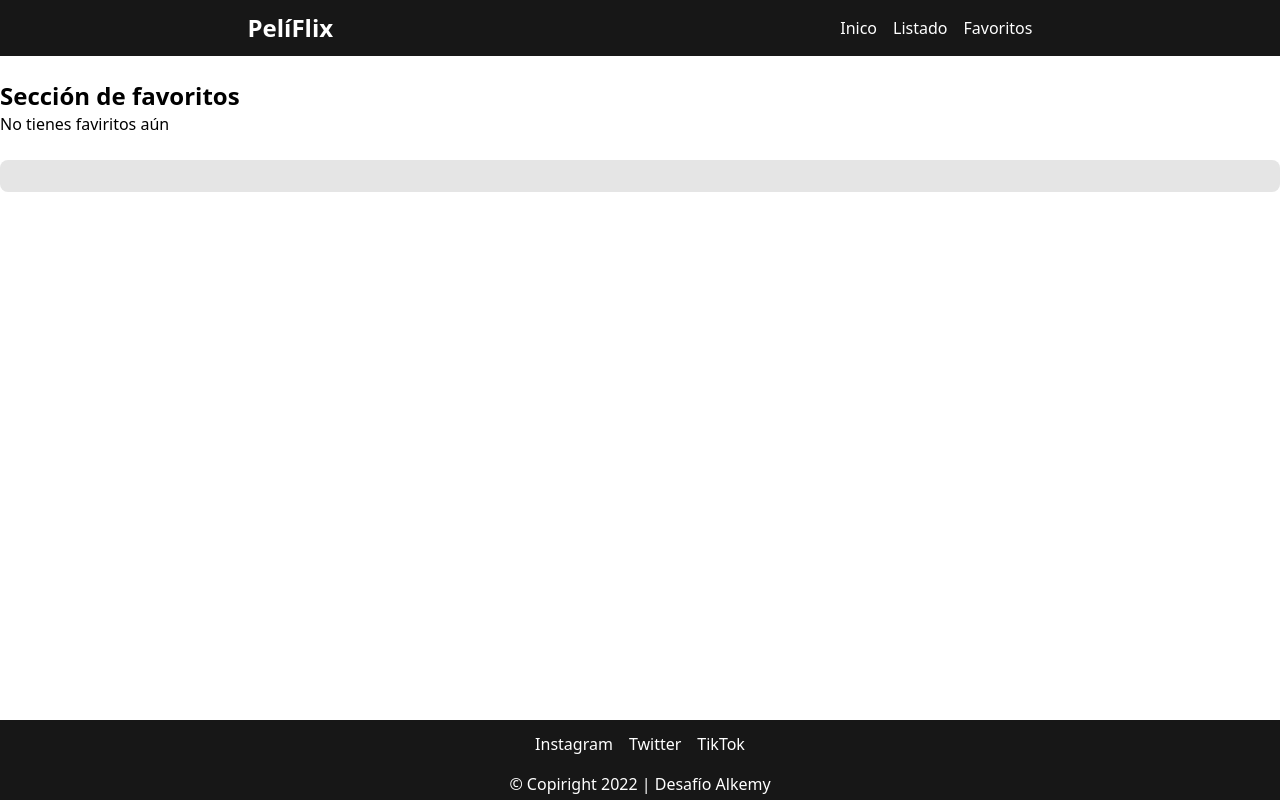
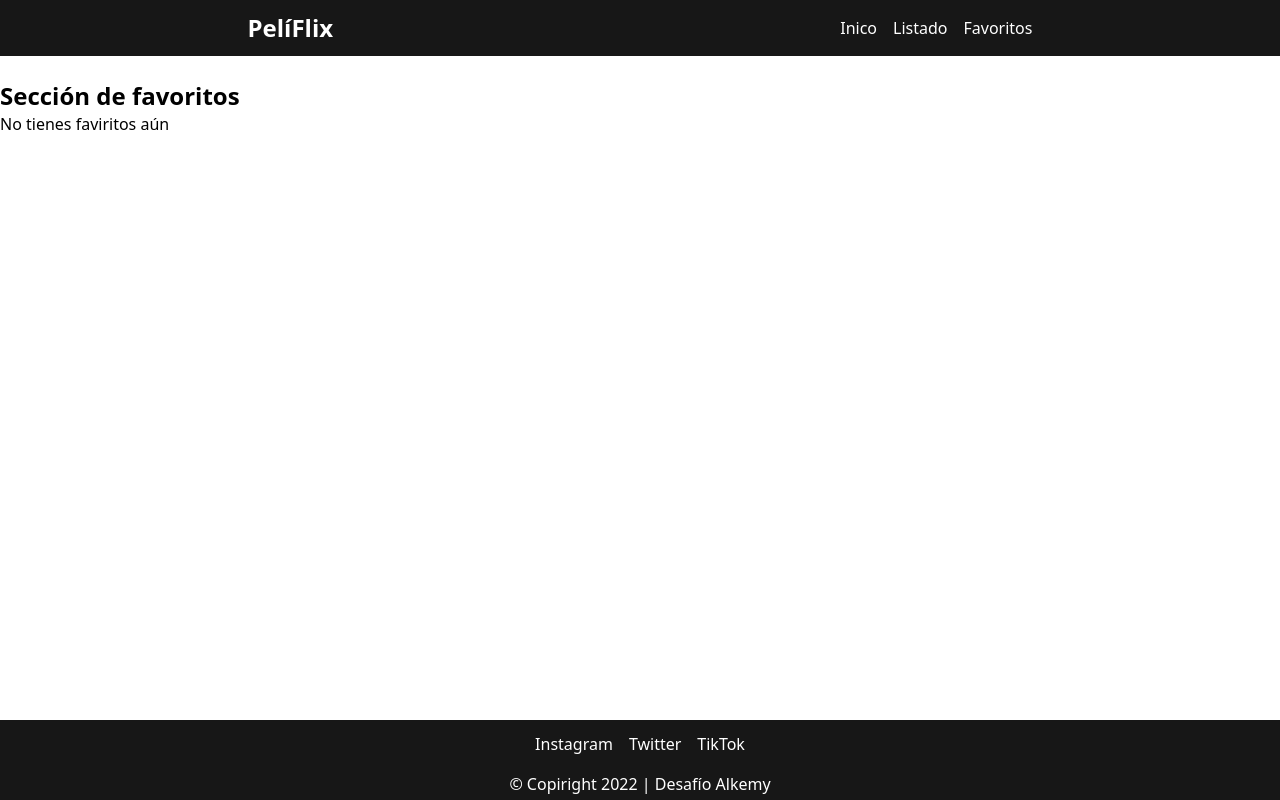
Before and after one commit to JoaquinDeLuca/Challenge, a React (Vite) app: page /favoritos in a window 1280 px wide. Built offline with nearby package versions, Linux system fonts and the light colour scheme; sample sign-in values are in the browser's storage.

Commit message:
add an o in the img

```diff
--- a/src/Components/Card.jsx
+++ b/src/Components/Card.jsx
@@ -4,7 +4,7 @@ import { Link } from "react-router-dom"
 export default function Card(props) {
 
   return (
-    <div className="px-4 my-6 container grid grid-cols-1 sm:grid-cols-2 md:grid-cols-2  lg:grid-cols-4  gap-4 m-auto bg-neutral-200 p-4 rounded-lg">
+    <div className="px-4 mt-6 mb-32 container grid grid-cols-1 sm:grid-cols-2 md:grid-cols-2  lg:grid-cols-4  gap-4 m-auto p-4 rounded-lg">
     {props.moviesList.map( movie => {
         return(
             <div key={movie.id} className="flex flex-col bg-neutral-700 rounded-lg shadow-xl">
@@ -14,7 +14,7 @@ export default function Card(props) {
                         className="w-[35px] h-[35px] absolute m-2">
                         <img src={favPng} alt="favorito" />
                     </button>
-                <div>
+                <div className='flex flex-col'>
                     <img id='imgMovie' className="rounded-t-lg" src={movie.imgURl || `https://image.tmdb.org/t/p/w500${movie.poster_path}`} alt={movie.title}/>
                     <div className="h-min-[220px] flex flex-col items-center p-3 gap-2 ">
                         <h5 className="text-white text-lg font-black">{movie.title}</h5>
```
